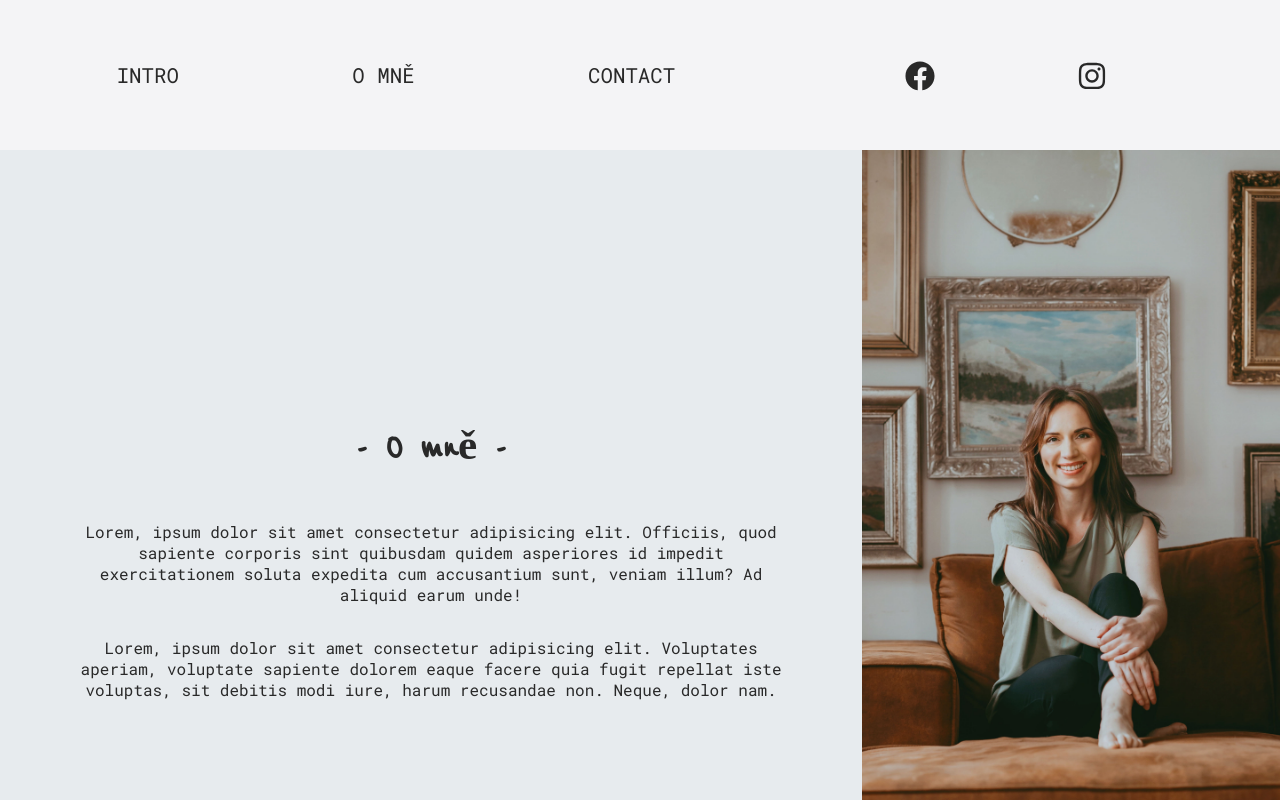
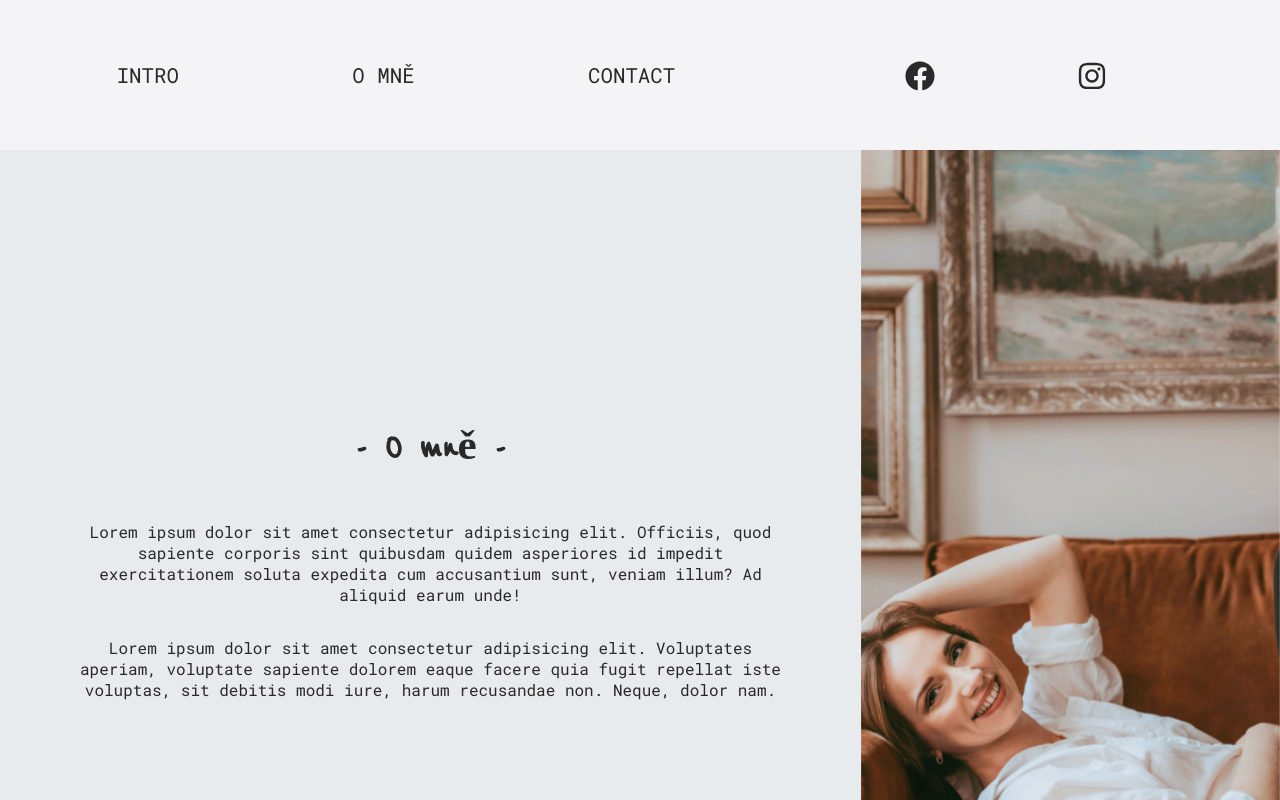
Before and after one commit to Maree13/paulinesky-studio, a React (Create React App) app: page /aboutme in a window 1280 px wide. Shown: the top 800 px of the page. Built offline with nearby package versions, Linux system fonts and the light colour scheme; a web font is replaced by a local one.

Commit message:
hook pre meniace sa obrazky ale nefunguje

```diff
--- a/src/index.css
+++ b/src/index.css
@@ -172,11 +172,44 @@ h1 {
   flex-grow: 2;
 }
 
+.aboutme-image-container {
+  position: relative;
+  width: 100%;
+  flex-grow: 1;
+  overflow: hidden;
+}
+
 .aboutme-background-image {
+  position: absolute;
+  top: 0;
+  left: 0;
   width: 100%;
-  background-image: url('./imgomne/img-omne-2.jpg');
+  height: 100%;
+  /* Ensure it fills the container */
   background-size: cover;
   background-position: center;
   background-repeat: no-repeat;
-  flex-grow: 1;
+  opacity: 1;
+  transition: opacity 7s ease-in-out;
+  /* Adjust duration as needed */
+  will-change: opacity;
 }
+
+/* Previous image */
+.aboutme-background-image.prev-image {
+  z-index: 1;
+}
+
+/* Current image */
+.aboutme-background-image.current-image {
+  z-index: 2;
+}
+
+/* Transition classes */
+.fade-in {
+  opacity: 1;
+}
+
+.fade-out {
+  opacity: 0;
+}
--- a/src/pages/Aboutme.js
+++ b/src/pages/Aboutme.js
@@ -1,26 +1,70 @@
-// import imgOmne1 from '../imgomne/img-omne-1.jpg';
+import React, { useState, useEffect, useRef } from 'react';
+import img1 from '../imgomne/img-omne-1.jpg';
+import img2 from '../imgomne/img-omne-2.jpg';
+import img3 from '../imgomne/img-omne-3.jpg';
+
+const images = [img1, img2, img3];
 
 const Aboutme = () => {
+  const [currentImageIndex, setCurrentImageIndex] = useState(0);
+  const [prevImageIndex, setPrevImageIndex] = useState(images.length - 1);
+  const [isTransitioning, setIsTransitioning] = useState(false);
+
+  // Use useRef to keep track of currentImageIndex without causing re-renders
+  const currentImageIndexRef = useRef(currentImageIndex);
+
+  useEffect(() => {
+    // Update the ref whenever currentImageIndex changes
+    currentImageIndexRef.current = currentImageIndex;
+  }, [currentImageIndex]);
+
+  useEffect(() => {
+    const interval = setInterval(() => {
+      const prevIndex = currentImageIndexRef.current;
+      const nextIndex = (prevIndex + 1) % images.length;
+
+      setPrevImageIndex(prevIndex);
+      setCurrentImageIndex(nextIndex);
+      currentImageIndexRef.current = nextIndex;
+      setIsTransitioning(true);
+
+      setTimeout(() => {
+        setIsTransitioning(false);
+      }, 7000); // Duration of the fade transition (match with CSS)
+    }, 14000); // Interval between image changes
+
+    return () => clearInterval(interval);
+  }, []); // Empty dependency array ensures this runs once on mount
+
   return (
     <section className="aboutme">
       <div className="aboutme-text">
         <h1>- O mně -</h1>
         <p>
-          Lorem, ipsum dolor sit amet consectetur adipisicing elit. Officiis,
+          Lorem ipsum dolor sit amet consectetur adipisicing elit. Officiis,
           quod sapiente corporis sint quibusdam quidem asperiores id impedit
           exercitationem soluta expedita cum accusantium sunt, veniam illum? Ad
           aliquid earum unde!
         </p>
-
         <p>
-          Lorem, ipsum dolor sit amet consectetur adipisicing elit. Voluptates
+          Lorem ipsum dolor sit amet consectetur adipisicing elit. Voluptates
           aperiam, voluptate sapiente dolorem eaque facere quia fugit repellat
           iste voluptas, sit debitis modi iure, harum recusandae non. Neque,
           dolor nam.
         </p>
       </div>
-      {/* <img className="aboutme-image" src={imgOmne1} alt="Popis obrázka" />; */}
-      <div className="aboutme-background-image"></div>
+      <div className="aboutme-image-container">
+        {isTransitioning && (
+          <div
+            className="aboutme-background-image prev-image fade-out"
+            style={{ backgroundImage: `url(${images[prevImageIndex]})` }}
+          ></div>
+        )}
+        <div
+          className="aboutme-background-image current-image fade-in"
+          style={{ backgroundImage: `url(${images[currentImageIndex]})` }}
+        ></div>
+      </div>
     </section>
   );
 };
```
Also changed, not shown: src/imgomne/img-omne-3.jpg (added).
